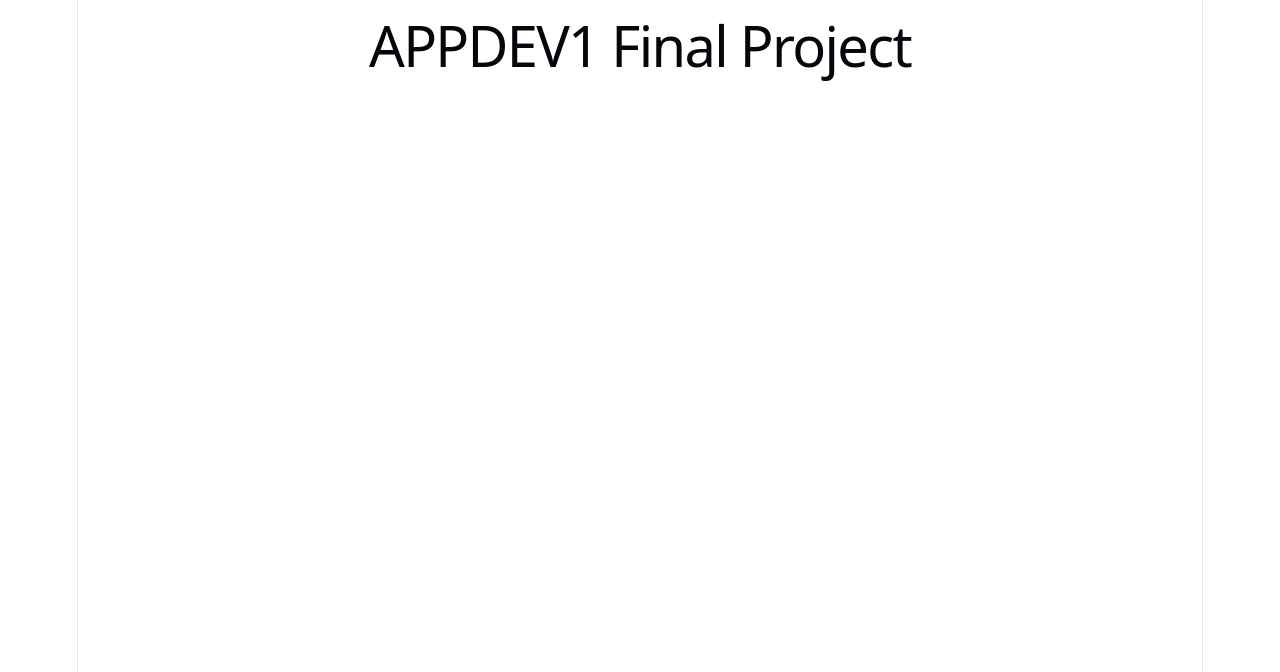
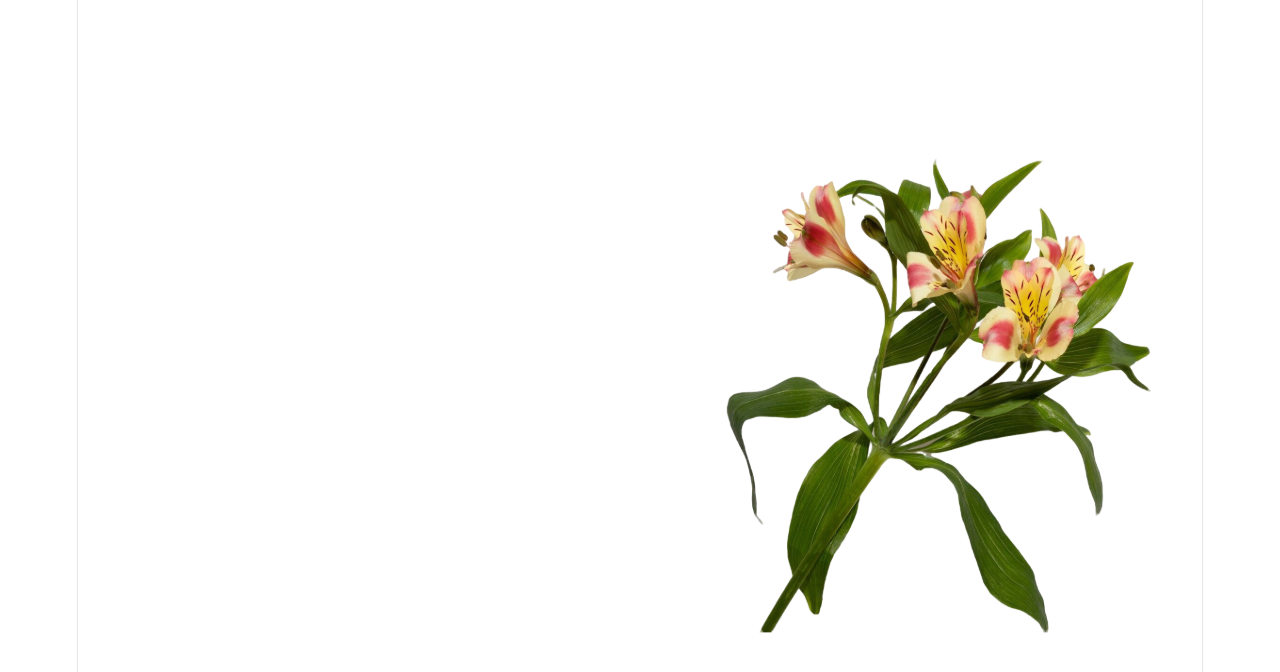
Before and after one commit to mrcln2/appdev1-final-practical-exam, a React (Vite) app: page / in a window 1280 px wide. Shown: the top 672 px of the page. Built offline with nearby package versions, Linux system fonts and the light colour scheme.

Commit message:
Create Sign Up layout and display blossom image

```diff
--- a/src/App.jsx
+++ b/src/App.jsx
@@ -1,4 +1,5 @@
-// src/App.jsx
+import SignUp from './components/SignUp';
+
 export default function App() {
-  return <h1>APPDEV1 Final Project</h1>;
+  return <SignUp />;
 }
--- /dev/null
+++ b/src/components/SignUp.jsx
@@ -0,0 +1,16 @@
+import React from 'react';
+import styles from './SignUp.module.css';
+import blossomImg from '../assets/blossom-flower.svg';
+
+export default function SignUp() {
+  return (
+    <div className={styles.container}>
+      <div className={styles.leftSection}>
+        {/* Left section empty for now */}
+      </div>
+      <div className={styles.rightSection}>
+        <img src={blossomImg} alt="Blossom Flower" className={styles.blossomImg} />
+      </div>
+    </div>
+  );
+}
--- /dev/null
+++ b/src/components/SignUp.module.css
@@ -0,0 +1,26 @@
+.container {
+  display: flex;
+  min-height: 100vh;
+  width: 100%;
+}
+
+.leftSection {
+  flex: 1;
+  display: flex;
+  align-items: center;
+  justify-content: center;
+  padding: 2rem;
+}
+
+.rightSection {
+  flex: 1;
+  display: flex;
+  align-items: center;
+  justify-content: center;
+}
+
+.blossomImg {
+  max-width: 85%;
+  height: auto;
+  object-fit: contain;
+}
```
Also changed, not shown: forteza-signup-right-section.png (added).
